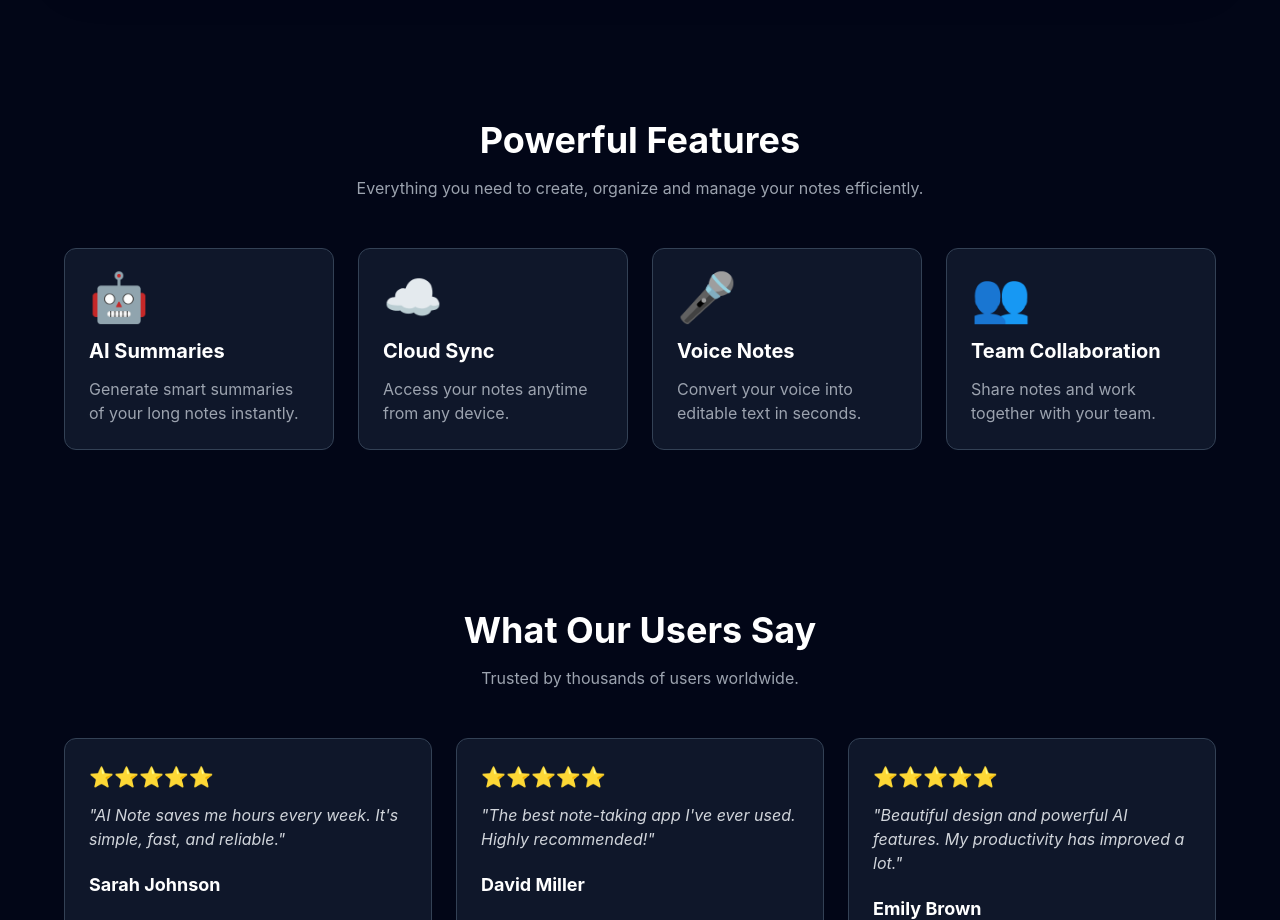
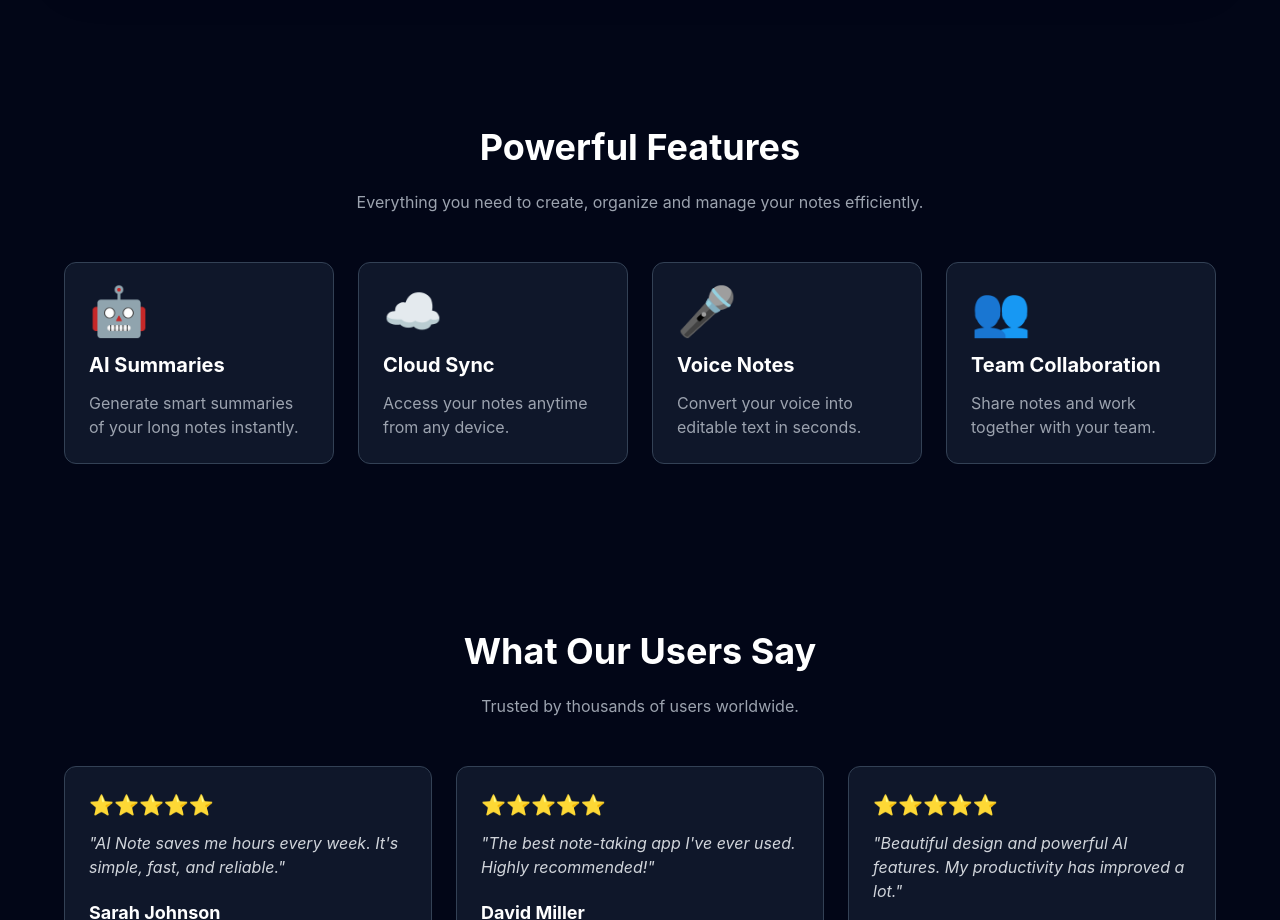
Before and after one commit to raja18054/Desktop-responsive-, a React (Vite) app: page / in a window 1280 px wide. Shown: the part 920-1840 px from the top of the page. Built offline with nearby package versions, Linux system fonts and the light colour scheme.

Commit message:
Refactor CSS styles for buttons and text sections
Refactored CSS styles for buttons and text sections, replacing Tailwind CSS utility classes with custom styles.

```diff
--- a/src/index.css
+++ b/src/index.css
@@ -8,7 +8,6 @@ html {
 
 body {
   margin: 0;
-  padding: 0;
   font-family: Inter, sans-serif;
   background: #020617;
   color: white;
@@ -17,7 +16,7 @@ body {
 .container {
   width: 90%;
   max-width: 1200px;
-  margin: auto;
+  margin: 0 auto;
 }
 
 .gradient-text {
@@ -27,17 +26,39 @@ body {
 }
 
 .btn-primary {
-  @apply bg-blue-600 hover:bg-blue-700 px-6 py-3 rounded-lg font-semibold transition;
+  background: #2563eb;
+  padding: 12px 24px;
+  border-radius: 8px;
+  font-weight: 600;
+  cursor: pointer;
+}
+
+.btn-primary:hover {
+  background: #1d4ed8;
 }
 
 .btn-secondary {
-  @apply border border-blue-500 hover:bg-blue-500 px-6 py-3 rounded-lg font-semibold transition;
+  border: 1px solid #3b82f6;
+  padding: 12px 24px;
+  border-radius: 8px;
+  font-weight: 600;
+  cursor: pointer;
+}
+
+.btn-secondary:hover {
+  background: #2563eb;
 }
 
 .section-title {
-  @apply text-4xl font-bold text-center mb-4;
+  font-size: 2.25rem;
+  font-weight: bold;
+  text-align: center;
+  margin-bottom: 1rem;
 }
 
 .section-subtitle {
-  @apply text-gray-400 text-center max-w-2xl mx-auto mb-12;
+  color: #9ca3af;
+  text-align: center;
+  max-width: 42rem;
+  margin: 0 auto 3rem;
 }
```
